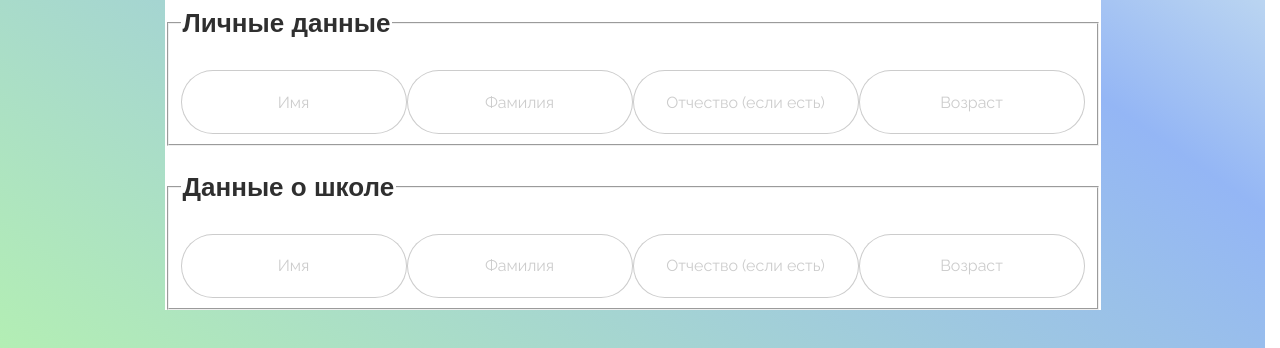
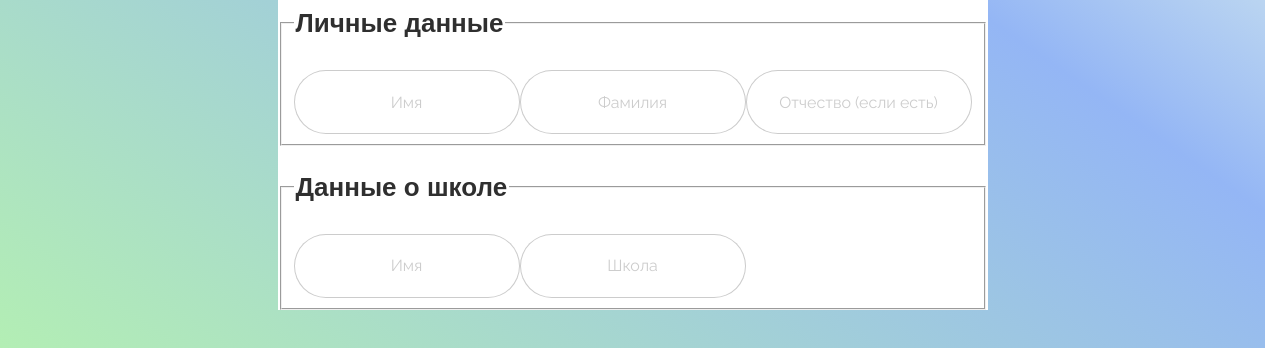
Before and after one commit to ShadowEnd77/client, a React (Vite) app: page /signup in a window 1280 px wide. Shown: the part 293-641 px from the top of the page. Built offline with nearby package versions, Linux system fonts and the light colour scheme; a web font is replaced by a local one.

Commit message:
select field problem

```diff
--- a/src/components/forms/InputField/index.tsx
+++ b/src/components/forms/InputField/index.tsx
@@ -10,5 +10,6 @@ export const InputField: FC<InputFieldProps> = ({ type = "text", ...props }) =>
             className={`${props.className} ${styles.input}`}
             type={type}
         />
+
     )
 }
--- /dev/null
+++ b/src/components/forms/SelectField/index.tsx
@@ -0,0 +1,9 @@
+import Select from 'react-select'
+import './selectField.scss'
+import { InputField } from '../InputField'
+
+export const SelectField = () => {
+    return (
+        <div></div>
+    )
+}
--- a/src/features/user/ui/RegisterScreen/index.tsx
+++ b/src/features/user/ui/RegisterScreen/index.tsx
@@ -1,8 +1,13 @@
 import React from 'react'
 import styles from './registerScreen.module.scss'
 import { InputField } from '../../../../components/forms/InputField'
+import Select from 'react-select'
+import { SelectField } from '../../../../components/forms/SelectField'
+
+
 
 export const RegisterScreen = () => {
+
   return (
     <div className={styles.centered}>
       <section className={styles.section}>
@@ -19,7 +24,7 @@ export const RegisterScreen = () => {
               <InputField placeholder={"Имя"} />
               <InputField placeholder={"Фамилия"} />
               <InputField placeholder={"Отчество (если есть)"} />
-              <InputField placeholder={"Возраст"} />
+              <SelectField/>
             </div>
           </fieldset>
           <fieldset>
@@ -28,9 +33,7 @@ export const RegisterScreen = () => {
             </legend>
             <div>
               <InputField placeholder={"Имя"} />
-              <InputField placeholder={"Фамилия"} />
-              <InputField placeholder={"Отчество (если есть)"} />
-              <InputField placeholder={"Возраст"} />
+              <InputField placeholder={"Школа"} />
             </div>
           </fieldset>
 
--- a/src/features/user/ui/RegisterScreen/registerScreen.module.scss
+++ b/src/features/user/ui/RegisterScreen/registerScreen.module.scss
@@ -5,3 +5,7 @@
 .section {
     background: white;
 }
+.blue {
+    color: green;
+    background-color: blue;
+}
```
Also changed, not shown: src/components/forms/SelectField/selectField.scss (added).
